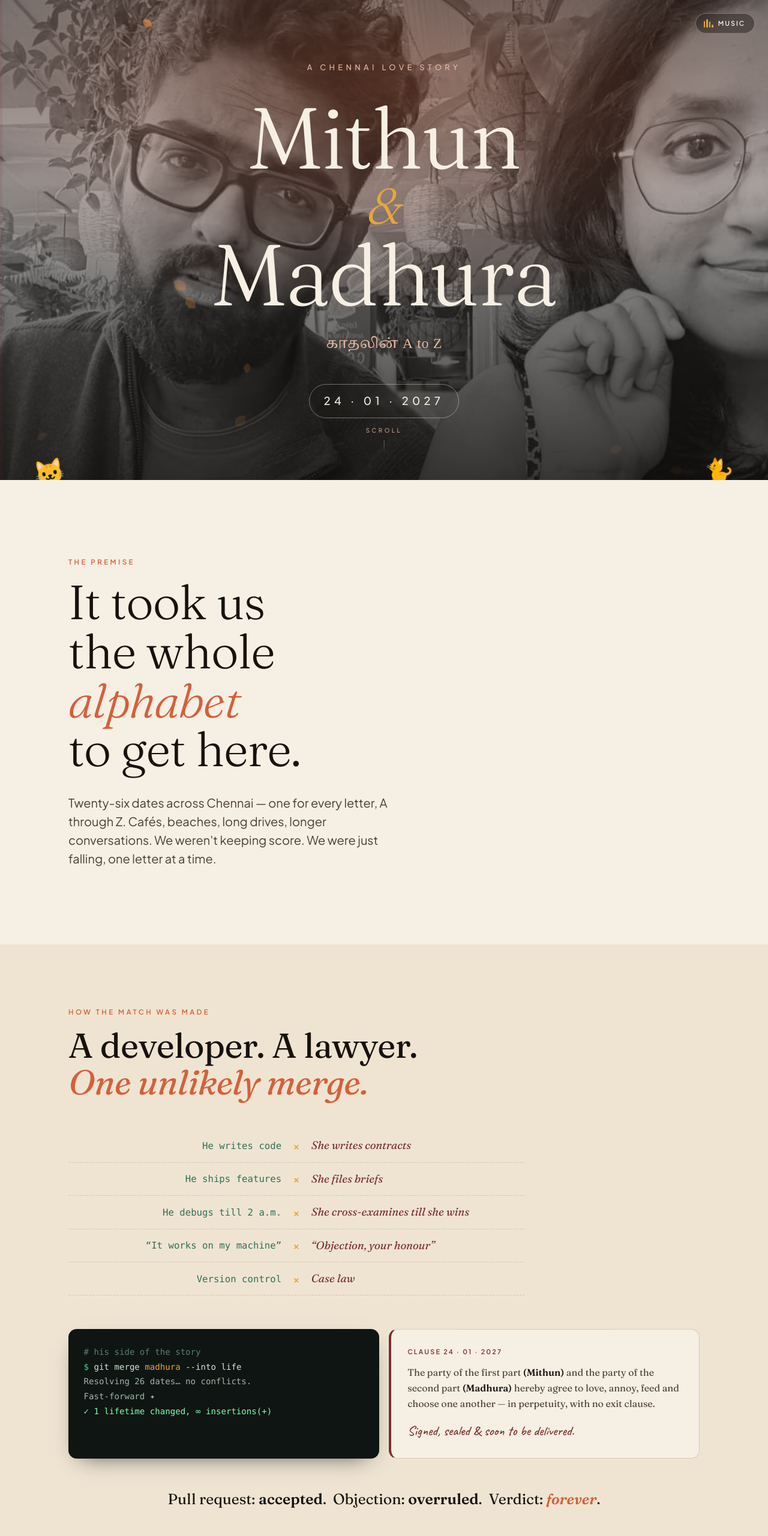
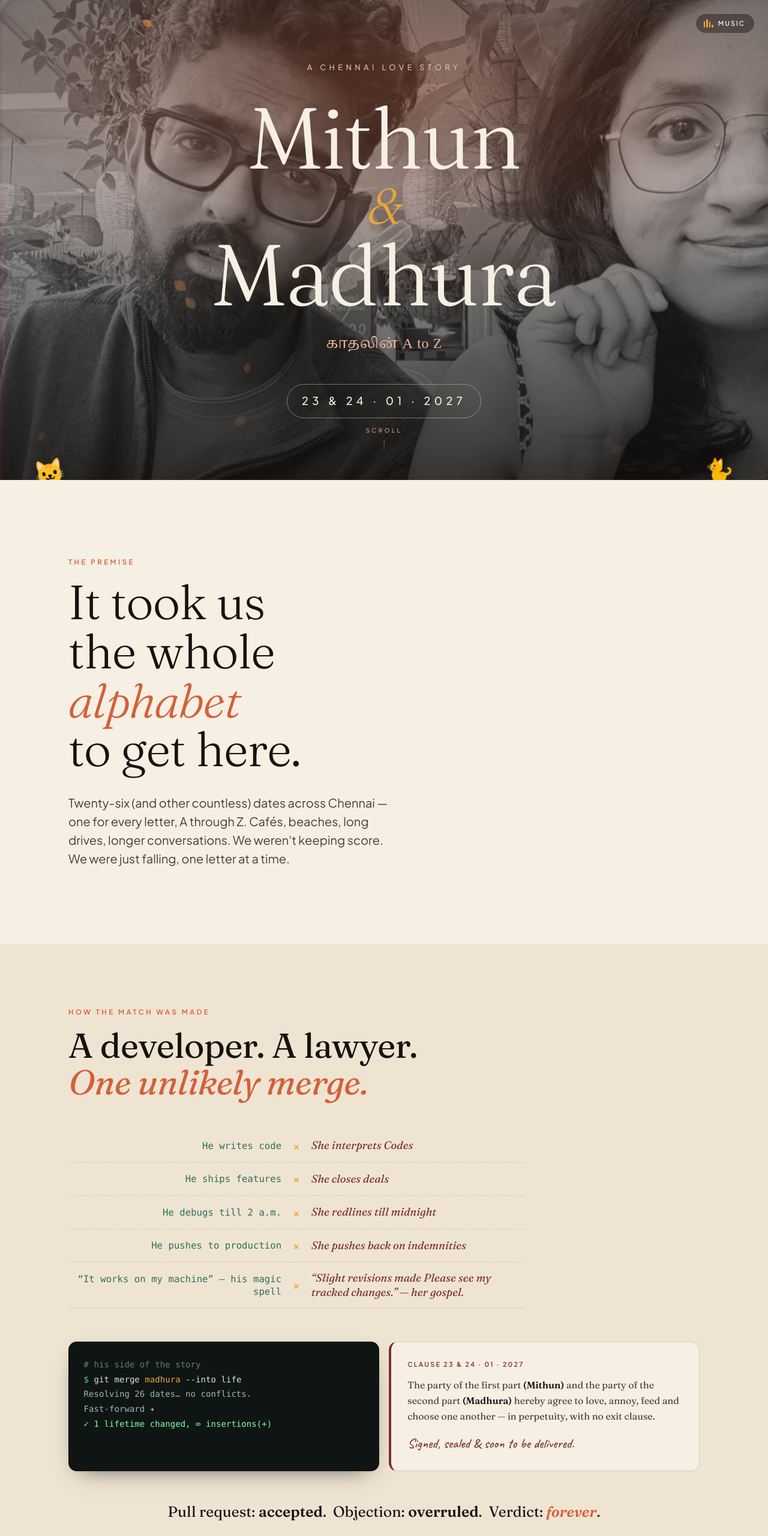
Before and after one commit to mithun9421/atozinvite, a website: page index.html in a window 1280 px wide. Shown: the top 2560 px of the page at 60% size. Drawn offline with nearby package versions, Linux system fonts and the light colour scheme.

Commit message:
feat: split reception/marriage dates, drop RSVP, tune hero crop
- Split event into reception (23 Jan) and marriage (24 Jan) with
  separate calendar entries (.ics now emits two VEVENTs)
- Fill venue address and correct Google Maps share link
- Personalize match-section copy and lede text
- Remove unused RSVP buttons/wiring (rsvpUrl was never set)
- Shift hero background-position to crop ~20% more off the left

```diff
--- a/assets/css/style.css
+++ b/assets/css/style.css
@@ -151,9 +151,9 @@ h2 {
 }
 .cover__bg {
   position: absolute; inset: 0; z-index: -2;
-  background: #0c0a08 url("../photos/photo-01.jpg") center 28% / cover no-repeat;
+  background: #0c0a08 url("../photos/photo-01.jpg") 38% 32% / cover no-repeat;
   filter: grayscale(.35) contrast(1.04);
-  transform: scale(1.08);
+  transform: scale(1.02);
 }
 .cover::after { /* warm cinematic wash */
   content: ""; position: absolute; inset: 0; z-index: -1;
--- a/assets/js/data.js
+++ b/assets/js/data.js
@@ -18,15 +18,22 @@ window.INVITE = {
 
   /* ---------- THE DAY ---------------------------------------------- */
   event: {
-    dateISO: "2027-01-24T18:00:00+05:30", // 24 Jan 2027, 6:00 PM IST
-    dateBig: "24 · 01 · 2027",
-    dateWords: "Sunday, the Twenty-Fourth of January, Two Thousand Twenty-Seven",
-    time: "6:00 in the evening",
-    venueName: "[ venue name ]",   // ← set this
+    dateISO: "2027-01-24T18:00:00+05:30", // marriage — used for countdown
+    dateBig: "23 & 24 · 01 · 2027",
+    dateWords: "Saturday the Twenty-Third and Sunday the Twenty-Fourth of January, Two Thousand Twenty-Seven",
+    reception: {
+      dateISO: "2027-01-23T18:00:00+05:30",
+      label: "Reception · 23 Jan 2027",
+    },
+    marriage: {
+      dateISO: "2027-01-24T18:00:00+05:30",
+      label: "Marriage · 24 Jan 2027",
+    },
+    venueName: "MP Wedding & Convention",
+    venueAddress: "No. 8, Sembium Redhills Main Road, Kathirvedu, Puzhal",
     venueCity: "Chennai, Tamil Nadu",
     dressCode: "Festive Indian · think marigold, maroon & gold",
-    mapUrl: "",                    // ← optional: paste a Google Maps link
-    rsvpUrl: "",                   // ← optional: paste a form / wa.me / mailto link
+    mapUrl: "https://share.google/kLPZKZQNoWPKVNp86",
   },
 
   /* ---------- THE 26 DATES (your real Chennai trail) --------------- *
--- a/assets/js/main.js
+++ b/assets/js/main.js
@@ -21,20 +21,15 @@
   const tamil = $(".cover__tamil"); if (tamil) tamil.textContent = D.couple.tamilAccent;
   $(".js-datebig") && ($(".js-datebig").textContent = D.event.dateBig);
 
-  $(".js-when-date") && ($(".js-when-date").textContent = D.event.dateBig);
-  $(".js-when-time") && ($(".js-when-time").textContent = D.event.time);
+  $(".js-when-date") && ($(".js-when-date").textContent = D.event.reception.label);
+  $(".js-when-time") && ($(".js-when-time").textContent = D.event.marriage.label);
   $(".js-venue")     && ($(".js-venue").textContent     = D.event.venueName);
-  $(".js-venue-city")&& ($(".js-venue-city").textContent= D.event.venueCity);
+  $(".js-venue-city")&& ($(".js-venue-city").textContent= D.event.venueAddress || D.event.venueCity);
   $(".js-dress")     && ($(".js-dress").textContent     = D.event.dressCode);
   const dw = $(".closing__date"); if (dw) dw.textContent = D.event.dateWords;
 
   const mapA = $(".js-map");
   if (mapA && D.event.mapUrl) { mapA.href = D.event.mapUrl; mapA.target = "_blank"; mapA.rel = "noopener"; mapA.hidden = false; }
-
-  [".js-rsvp", ".js-rsvp2"].forEach(sel => {
-    const a = $(sel);
-    if (a && D.event.rsvpUrl) { a.href = D.event.rsvpUrl; a.target = "_blank"; a.rel = "noopener"; a.hidden = false; }
-  });
 
   /* ---------- 2. build the A–Z trail ----------------------------- */
   const list = $(".js-trail");
@@ -77,20 +72,30 @@
   const calBtn = $(".js-cal");
   if (calBtn) {
     calBtn.addEventListener("click", () => {
-      const start = new Date(D.event.dateISO);
-      const end = new Date(start.getTime() + 4 * 3600000); // 4-hour event
       const fmt = dt => dt.toISOString().replace(/[-:]/g, "").split(".")[0] + "Z";
+      const loc = `${D.event.venueName}, ${D.event.venueAddress || ""}, ${D.event.venueCity}`.replace(/,\s*,/g, ",");
+      const events = [
+        { start: D.event.reception.dateISO, summary: `${D.couple.groom} & ${D.couple.bride} — Reception` },
+        { start: D.event.marriage.dateISO, summary: `${D.couple.groom} & ${D.couple.bride} — Marriage` },
+      ];
       const ics = [
         "BEGIN:VCALENDAR", "VERSION:2.0", "PRODID:-//AtoZ//Invite//EN",
-        "BEGIN:VEVENT",
-        `UID:${Date.now()}@atoz-invite`,
-        `DTSTAMP:${fmt(new Date())}`,
-        `DTSTART:${fmt(start)}`,
-        `DTEND:${fmt(end)}`,
-        `SUMMARY:${D.couple.groom} & ${D.couple.bride} — Wedding`,
-        `LOCATION:${D.event.venueName}, ${D.event.venueCity}`,
-        "DESCRIPTION:A to Z — A Chennai Love Story. Come help us close the loop.",
-        "END:VEVENT", "END:VCALENDAR",
+        ...events.flatMap((ev, i) => {
+          const start = new Date(ev.start);
+          const end = new Date(start.getTime() + 4 * 3600000);
+          return [
+            "BEGIN:VEVENT",
+            `UID:atoz-${i}-${Date.now()}@atoz-invite`,
+            `DTSTAMP:${fmt(new Date())}`,
+            `DTSTART:${fmt(start)}`,
+            `DTEND:${fmt(end)}`,
+            `SUMMARY:${ev.summary}`,
+            `LOCATION:${loc}`,
+            "DESCRIPTION:A to Z — A Chennai Love Story. Come help us close the loop.",
+            "END:VEVENT",
+          ];
+        }),
+        "END:VCALENDAR",
       ].join("\r\n");
       const url = URL.createObjectURL(new Blob([ics], { type: "text/calendar" }));
       const a = document.createElement("a");
--- a/index.html
+++ b/index.html
@@ -4,11 +4,11 @@
   <meta charset="UTF-8" />
   <meta name="viewport" content="width=device-width, initial-scale=1.0, viewport-fit=cover" />
   <title>A to Z — A Chennai Love Story · Mithun &amp; Madhura</title>
-  <meta name="description" content="26 dates. One city. A to Z. We're getting married — 24·01·2027, Chennai." />
+  <meta name="description" content="26 dates. One city. A to Z. Reception 23·01·2027 · Marriage 24·01·2027 — MP Wedding &amp; Convention, Chennai." />
 
   <!-- Open Graph (for sharing) -->
   <meta property="og:title" content="A to Z — A Chennai Love Story" />
-  <meta property="og:description" content="26 dates. One city. A to Z. We're getting married — 24·01·2027." />
+  <meta property="og:description" content="26 dates. One city. A to Z. Reception 23·01·2027 · Marriage 24·01·2027 — MP Wedding &amp; Convention, Chennai." />
   <meta property="og:image" content="assets/photos/photo-01.jpg" />
   <meta property="og:type" content="website" />
 
@@ -54,7 +54,7 @@
         </h1>
         <p class="cover__tamil reveal" data-rise data-d="4"></p>
         <div class="cover__date reveal" data-rise data-d="5">
-          <span class="cover__date-big js-datebig">24 · 01 · 2027</span>
+          <span class="cover__date-big js-datebig">23 &amp; 24 · 01 · 2027</span>
         </div>
       </div>
       <div class="scrollcue" aria-hidden="true">
@@ -74,7 +74,7 @@
           <span class="reveal" data-rise data-d="3">to get here.</span>
         </p>
         <p class="lede reveal" data-rise data-d="4">
-          Twenty-six dates across Chennai — one for every letter, A through Z.
+          Twenty-six (and other countless) dates across Chennai — one for every letter, A through Z.
           Cafés, beaches, long drives, longer conversations. We weren't keeping
           score. We were just falling, one letter at a time.
         </p>
@@ -90,11 +90,11 @@
         </h2>
 
         <div class="match__list">
-          <div class="match__row reveal" data-rise><span class="dev">He writes code</span><span class="x">×</span><span class="law">She writes contracts</span></div>
-          <div class="match__row reveal" data-rise><span class="dev">He ships features</span><span class="x">×</span><span class="law">She files briefs</span></div>
-          <div class="match__row reveal" data-rise><span class="dev">He debugs till 2 a.m.</span><span class="x">×</span><span class="law">She cross-examines till she wins</span></div>
-          <div class="match__row reveal" data-rise><span class="dev">“It works on my machine”</span><span class="x">×</span><span class="law">“Objection, your honour”</span></div>
-          <div class="match__row reveal" data-rise><span class="dev">Version control</span><span class="x">×</span><span class="law">Case law</span></div>
+          <div class="match__row reveal" data-rise><span class="dev">He writes code</span><span class="x">×</span><span class="law">She interprets Codes</span></div>
+          <div class="match__row reveal" data-rise><span class="dev">He ships features</span><span class="x">×</span><span class="law">She closes deals</span></div>
+          <div class="match__row reveal" data-rise><span class="dev">He debugs till 2 a.m.</span><span class="x">×</span><span class="law">She redlines till midnight</span></div>
+          <div class="match__row reveal" data-rise><span class="dev">He pushes to production</span><span class="x">×</span><span class="law">She pushes back on indemnities</span></div>
+          <div class="match__row reveal" data-rise><span class="dev">“It works on my machine” — his magic spell</span><span class="x">×</span><span class="law">“Slight revisions made Please see my tracked changes.” — her gospel.</span></div>
         </div>
 
         <div class="match__cards">
@@ -106,7 +106,7 @@
 <span class="t-ok">✓ 1 lifetime changed, ∞ insertions(+)</span></pre>
 
           <div class="clauseblock reveal" data-rise data-d="1">
-            <p class="clause-h">Clause 24 · 01 · 2027</p>
+            <p class="clause-h">Clause 23 &amp; 24 · 01 · 2027</p>
             <p>The party of the first part <em>(Mithun)</em> and the party of the second part <em>(Madhura)</em> hereby agree to love, annoy, feed and choose one another — in perpetuity, with no exit clause.</p>
             <p class="clause-sign">Signed, sealed &amp; soon to be delivered.</p>
           </div>
@@ -187,7 +187,6 @@
 
       <div class="wrap details__cta">
         <button class="btn btn--solid js-cal" type="button">Add to calendar</button>
-        <a class="btn btn--ghost js-rsvp" href="#" hidden>RSVP</a>
       </div>
     </section>
 
@@ -216,7 +215,6 @@
           <span class="js-bride-full">…</span> &nbsp;·&nbsp; Mithun
         </p>
         <p class="closing__date reveal" data-rise data-d="4">—</p>
-        <a class="btn btn--solid js-rsvp2" href="#" hidden>RSVP</a>
       </div>
       <footer class="foot">
         <span>Made with chai &amp; a deadline in Chennai</span>
```
